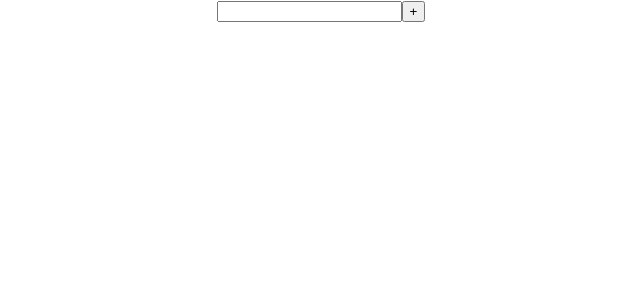
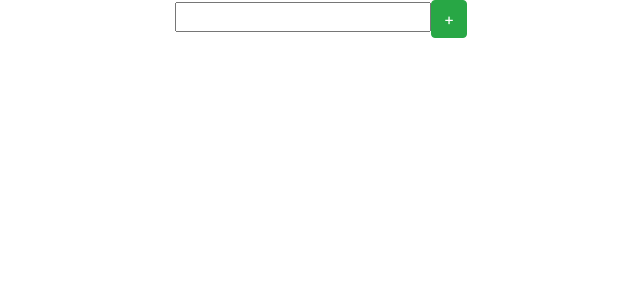
Before and after one commit to ajitpsakri/secretTodolist, a React (Create React App) app: page / in a window 1280 px wide. Shown: the top 300 px of the page, without its empty margins (319-959 px from the left). Built offline with nearby package versions, Linux system fonts and the light colour scheme.

Commit message:
added bootstrap

```diff
--- a/package.json
+++ b/package.json
@@ -6,6 +6,7 @@
     "@testing-library/jest-dom": "^4.2.4",
     "@testing-library/react": "^9.3.2",
     "@testing-library/user-event": "^7.1.2",
+    "bootstrap": "^4.5.2",
     "react": "^16.13.1",
     "react-dom": "^16.13.1",
     "react-scripts": "3.4.3"
--- a/src/components/Todo.js
+++ b/src/components/Todo.js
@@ -31,7 +31,7 @@ function Todo() {
     <div>
       <form>
         <input type="text" value={task} onChange={handleChange} />
-        <button type="button" onClick={submit}>
+        <button className="btn btn-success" type="button" onClick={submit}>
           +
         </button>
         <br />
--- a/src/index.js
+++ b/src/index.js
@@ -2,7 +2,7 @@ import React from "react";
 import ReactDOM from "react-dom";
 import "./index.css";
 import App from "./App";
-
+import "bootstrap/dist/css/bootstrap.css";
 ReactDOM.render(
   <React.StrictMode>
     <App />
```
Also changed, not shown: 1 other file (tests, documents, lock files or other folders).
